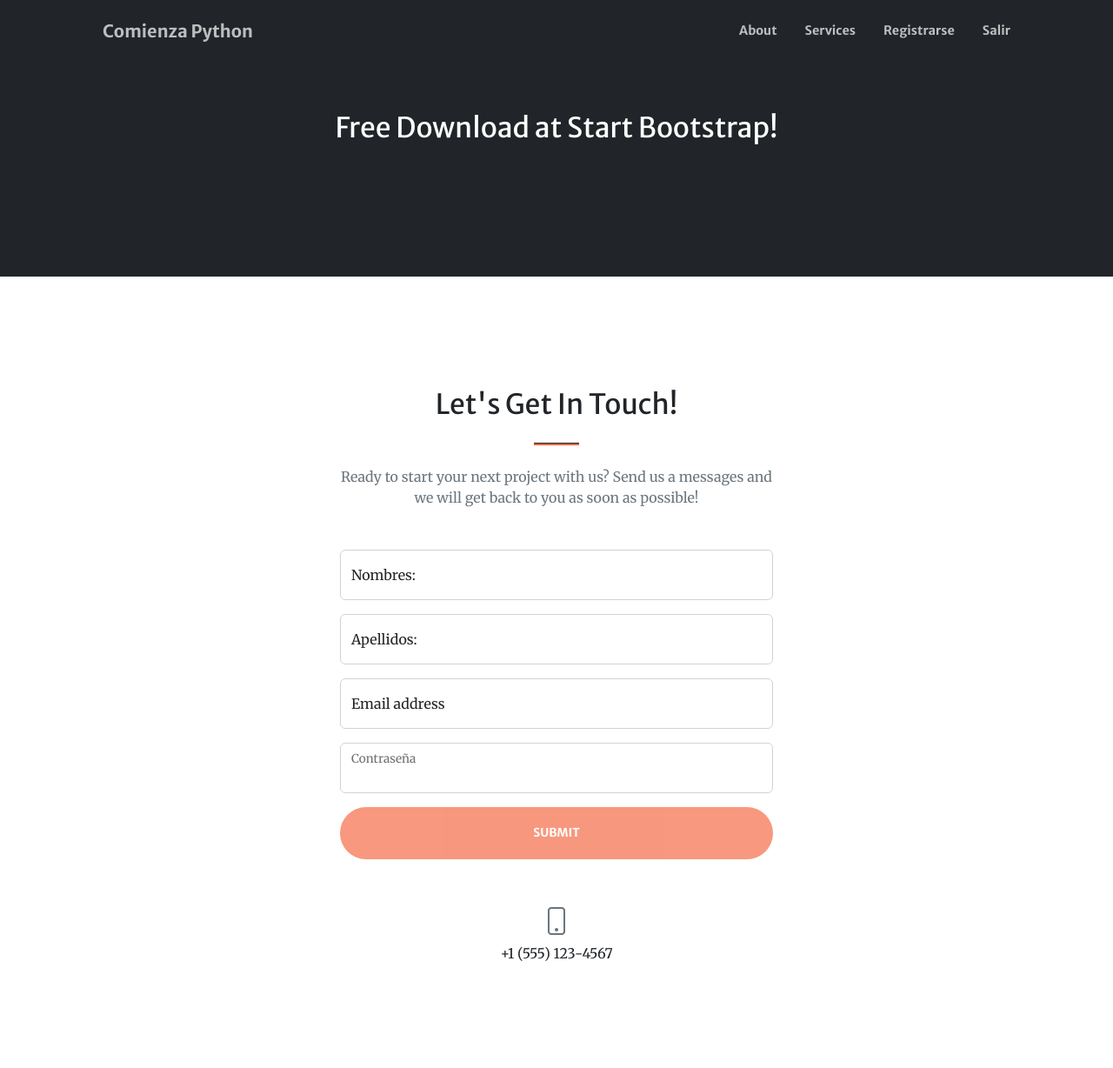
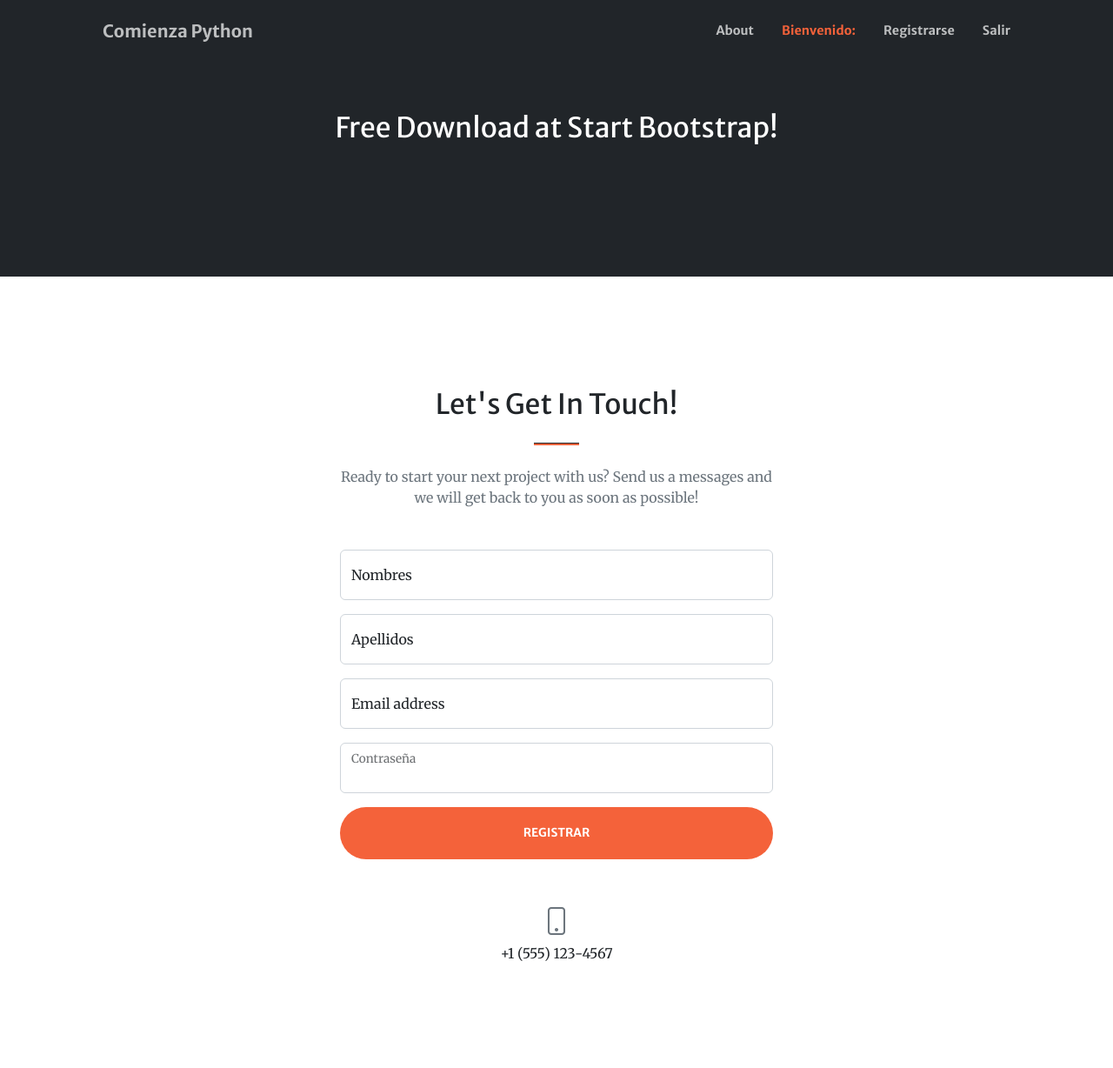
Before and after one commit to mestobar/colab, a Django app: page /security/signup in a window 1280 px wide. Shown: the top 1228 px of the page at 87% size. Run offline with Django 4.2, Linux system fonts and the light colour scheme; some libraries are stand-ins or nearby versions.

Commit message:
ultimos cambios

```diff
--- a/colabapp/colabapp/templates/base.html
+++ b/colabapp/colabapp/templates/base.html
@@ -28,7 +28,7 @@
                 <div class="collapse navbar-collapse" id="navbarResponsive">
                     <ul class="navbar-nav ms-auto my-2 my-lg-0">
                         <li class="nav-item"><a class="nav-link" href="#about">About</a></li>
-                        <li class="nav-item"><a class="nav-link" href="#services">Services</a></li>
+                        <li class="nav-item"><a class="nav-link active" aria-current="page" href="#"> Bienvenido: {{ user.username }}</a></li>
                         <li class="nav-item"><a class="nav-link" href="/security/signup">Registrarse</a></li>
                         <li class="nav-item"><a class="nav-link" href="{% url 'admin:logout' %}">Salir</a></li>
                     </ul>
--- a/colabapp/colabapp/templates/signup.html
+++ b/colabapp/colabapp/templates/signup.html
@@ -1,12 +1,11 @@
 
 {% extends 'base.html' %}
+{% load static %}
 {% block content %}
-
-
+        <!-- Call to action-->
         <section class="page-section bg-dark text-white">
             <div class="container px-4 px-lg-5 text-center">
                 <h2 class="mb-4">Free Download at Start Bootstrap!</h2>
-            <!--<a class="btn btn-light btn-xl" href="https://startbootstrap.com/theme/creative/">Download Now!</a>-->
             </div>
         </section>
         <!-- Contact-->
@@ -28,54 +27,34 @@
                         <!-- To make this form functional, sign up at-->
                         <!-- https://startbootstrap.com/solution/contact-forms-->
                         <!-- to get an API token!-->
-                    <form id="contactForm" method="POST" data-sb-form-api-token="API_TOKEN">
+                        <form id="contactForm" method="POST">
                             {% csrf_token %}
                             <!-- Name input-->
                             <div class="form-floating mb-3">
-                            <input class="form-control" id="name" name="first_name" type="text" placeholder="Ingresa tu nombre..." data-sb-validations="required" />
-                            <label for="name">Nombres:</label>
-                            <div class="invalid-feedback" data-sb-feedback="name:required">Nombre requerido.</div>
+                                <input class="form-control" id="name" name="first_name" type="text" placeholder="Enter your name..." data-sb-validations="required" />
+                                <label for="name">Nombres</label>
+                                <div class="invalid-feedback" data-sb-feedback="name:required">Los nombres son requeridos.</div>
                             </div>
-                        <!-- Last Name input-->
+                            <!-- Name input-->
                             <div class="form-floating mb-3">
-                            <input class="form-control" id="last_name" name="last_name" type="text" placeholder="Ingresa tu apallido..." data-sb-validations="required" />
-                            <label for="last-name">Apellidos:</label>
-                            <div class="invalid-feedback" data-sb-feedback="last_name:required">Apellido requerido.</div>
+                                <input class="form-control" id="last_name" name="last_name" type="text" placeholder="Enter your name..." data-sb-validations="required" />
+                                <label for="last_name">Apellidos</label>
+                                <div class="invalid-feedback" data-sb-feedback="last_name:required">Los apellidos son requeridos.</div>
                             </div>
-
                             <!-- Email address input-->
                             <div class="form-floating mb-3">
-                            <input class="form-control" id="email" type="email" name="email" placeholder="name@example.com" data-sb-validations="required,email" />
+                                <input class="form-control" id="email" name="email" type="email" placeholder="name@example.com" data-sb-validations="required,email" />
                                 <label for="email">Email address</label>
                                 <div class="invalid-feedback" data-sb-feedback="email:required">An email is required.</div>
                                 <div class="invalid-feedback" data-sb-feedback="email:email">Email is not valid.</div>
                             </div>
-                        <!-- Phone password input-->
+                            <!-- Phone number input-->
                             <div class="form-floating mb-3">
-                            <input class="form-control" id="password" type="password" data-sb-validations="required" />
+                                <input class="form-control" id="password" name="password" type="password" data-sb-validations="required" />
                                 <label for="password">Contraseña</label>
-                            <div class="invalid-feedback" data-sb-feedback="password:required">La contraseña es requerida.</div>
+                                <div class="invalid-feedback" data-sb-feedback="password:required">La contrasena es requerida.</div>
                             </div>
-
-                        <!-- Submit success message-->
-                        <!---->
-                        <!-- This is what your users will see when the form-->
-                        <!-- has successfully submitted-->
-                        <div class="d-none" id="submitSuccessMessage">
-                            <div class="text-center mb-3">
-                                <div class="fw-bolder">Form submission successful!</div>
-                                To activate this form, sign up at
-                                <br />
-                                <a href="https://startbootstrap.com/solution/contact-forms">https://startbootstrap.com/solution/contact-forms</a>
-                            </div>
-                        </div>
-                        <!-- Submit error message-->
-                        <!---->
-                        <!-- This is what your users will see when there is-->
-                        <!-- an error submitting the form-->
-                        <div class="d-none" id="submitErrorMessage"><div class="text-center text-danger mb-3">Error sending message!</div></div>
-                        <!-- Submit Button-->
-                        <div class="d-grid"><button class="btn btn-primary btn-xl disabled" id="submitButton" type="submit">Submit</button></div>
+                            <div class="d-grid"><button class="btn btn-primary btn-xl" id="submitButton" type="submit">Registrar</button></div>
                         </form>
                     </div>
                 </div>
--- a/colabapp/security/views.py
+++ b/colabapp/security/views.py
@@ -1,10 +1,26 @@
 from django.shortcuts import render
+from security.forms import StudentForm
+from django.contrib.auth.models import Permission
 
 # Create your views here.
+def v_signup(request):
+    if request.method == 'POST':
+        data = request.POST.copy() # tomo todos los datos del frontend
+        data['username'] = data['email'] # Alteramos previamente
 
-def v_signup(request):
-    context = {
+        form = StudentForm(data) # Comparo con el backend
+        if form.is_valid(): # Valido
+            us = form.save() # Se guarda en base de datos, creando el registro
 
-    }
+            us.is_staff = True # Doy mas capacidades a ese registros de db
+            us.is_active = True # Doy mas capacidades a ese registros de db
+            us.set_password(data['password']) # Se Cifra la contrasena
+            us.save() # Se vuelve a guardar en bd para actualizar en db
+            perm = Permission.objects.get(name = "Can add subscription")
+            us.user_permissions.add(perm) # Asignamos permiso
 
-    return  render(request,'signup.html', context)
+        else:
+            print("sdfsdfsdfsdfsdf", form.errors)
+
+    context = {}
+    return render(request, 'signup.html', context)
```
Also changed, not shown: colabapp/security/forms.py (added, +8 -0 lines), colabapp/db.sqlite3. Lines whose indentation alone changed are shown as unchanged.
